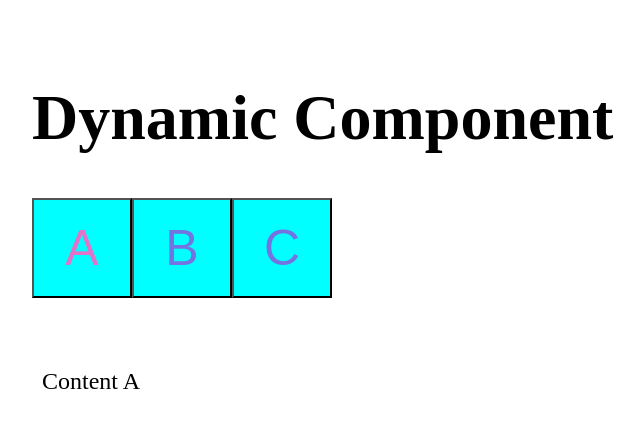
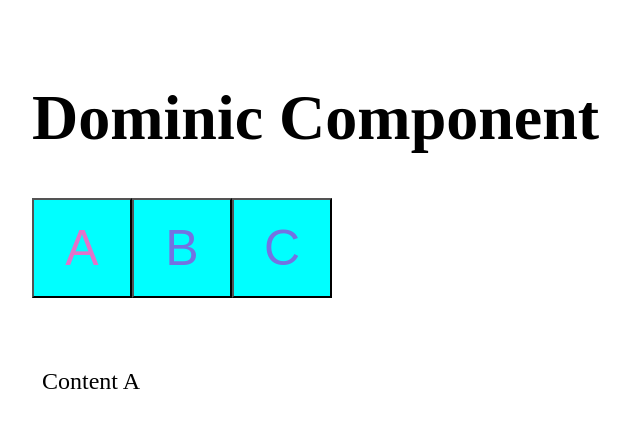
Before and after one commit to siggi-ai/Vue-Practice, a Vue app: page / in a window 1280 px wide. Shown: the top 428 px of the page, without its empty margins (6-650 px from the left). Built offline with nearby package versions, Linux system fonts and the light colour scheme.

Commit message:
still working

```diff
--- a/src/App.vue
+++ b/src/App.vue
@@ -1,7 +1,7 @@
 <template>
   <div>
     <div class="main">
-      <h1>Dynamic Component</h1>
+      <h1>Dominic Component</h1>
       <button
         v-on:click="tabActive = 'TabA'"
         class="tab"
@@ -23,9 +23,10 @@
         C</button>
     </div>
     <div>
-      <TabA v-if="tabActive === 'TabA'" />
+      <!-- <TabA v-if="tabActive === 'TabA'" />
       <TabB v-if="tabActive === 'TabB'" />
-      <TabC v-if="tabActive === 'TabC'" />
+      <TabC v-if="tabActive === 'TabC'" /> -->
+      <component v-bind:is="tabActive" />
     </div>
   </div>
 </template>
```
